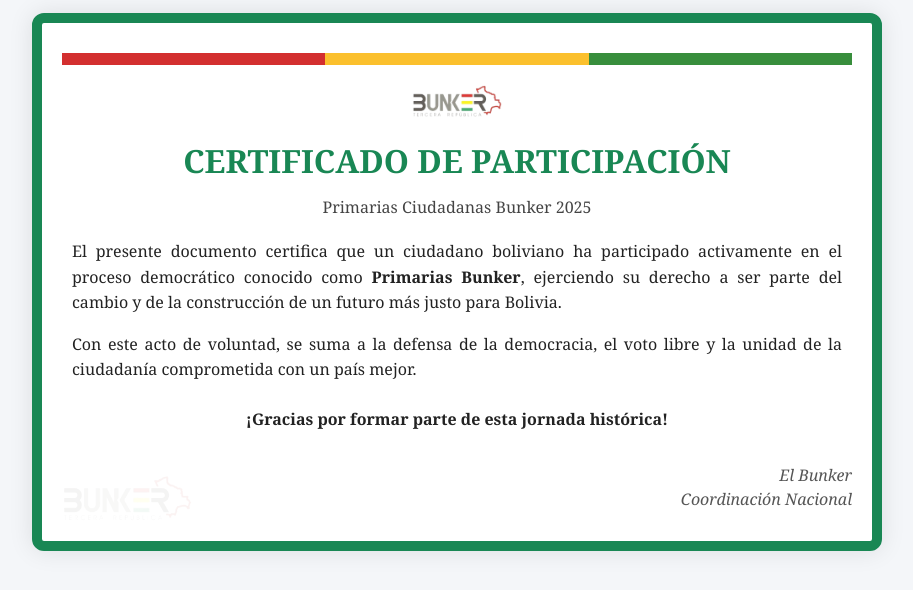
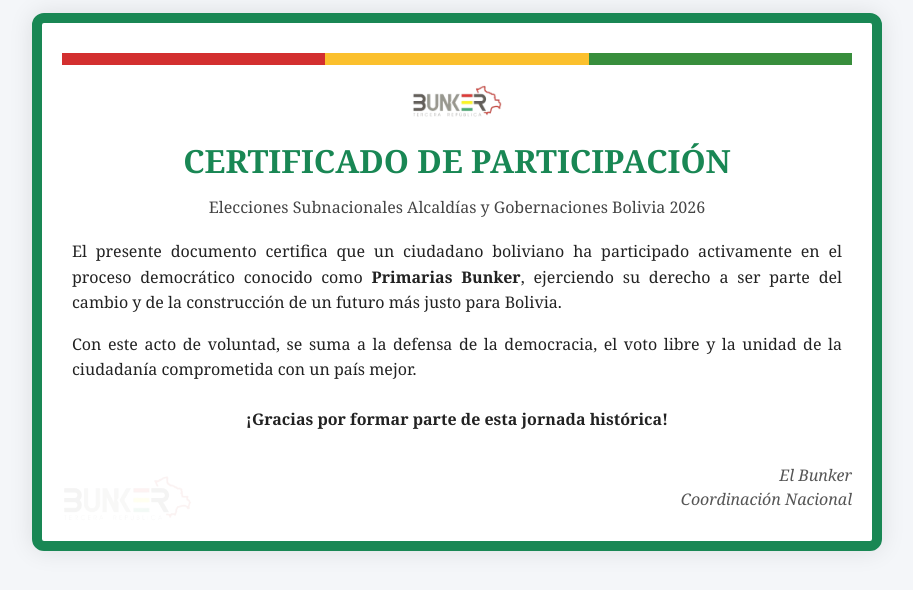
Before and after one commit to Likexpress/VotacionesSubna, a Flask app: template templates/voto_exitoso.html in a window 1280 px wide. Shown: the part 157-747 px from the top of the page, without its empty margins (183-1096 px from the left). Run offline with Flask 3, Linux system fonts and the light colour scheme; the template is opened without the code that fills it, so the values that code supplies are empty; some libraries are stand-ins or nearby versions.

Commit message:
voto_exitoso.html

```diff
--- a/templates/voto_exitoso.html
+++ b/templates/voto_exitoso.html
@@ -137,7 +137,7 @@
     </div>
 
     <div class="cert-title">Certificado de Participación</div>
-    <div class="cert-subtitle">Primarias Ciudadanas Bunker 2025</div>
+    <div class="cert-subtitle">Elecciones Subnacionales Alcaldías y Gobernaciones Bolivia 2026</div>
 
     <div class="cert-body">
       <p>El presente documento certifica que un ciudadano boliviano ha participado activamente en el proceso democrático conocido como <strong>Primarias Bunker</strong>, ejerciendo su derecho a ser parte del cambio y de la construcción de un futuro más justo para Bolivia.</p>
```
